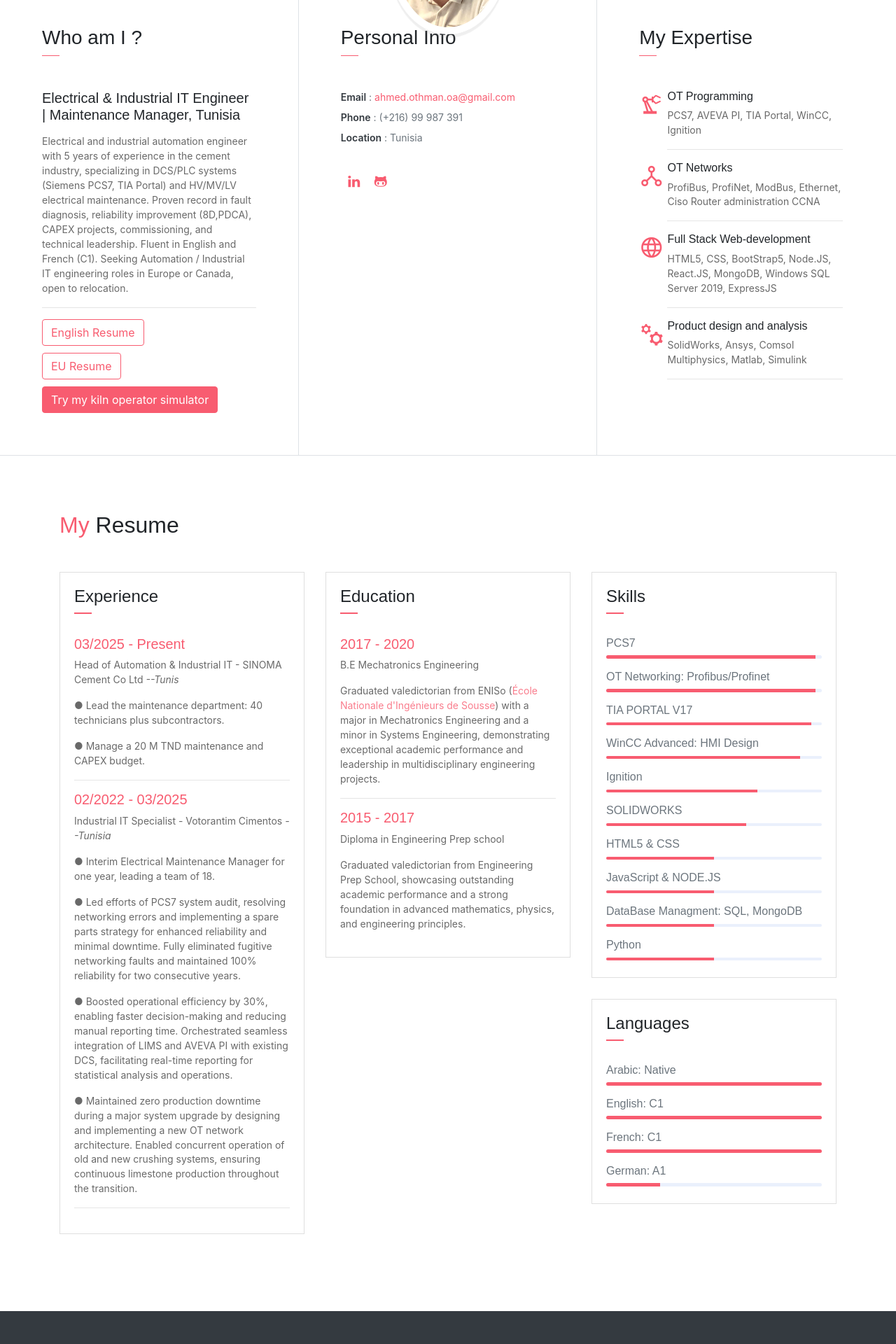
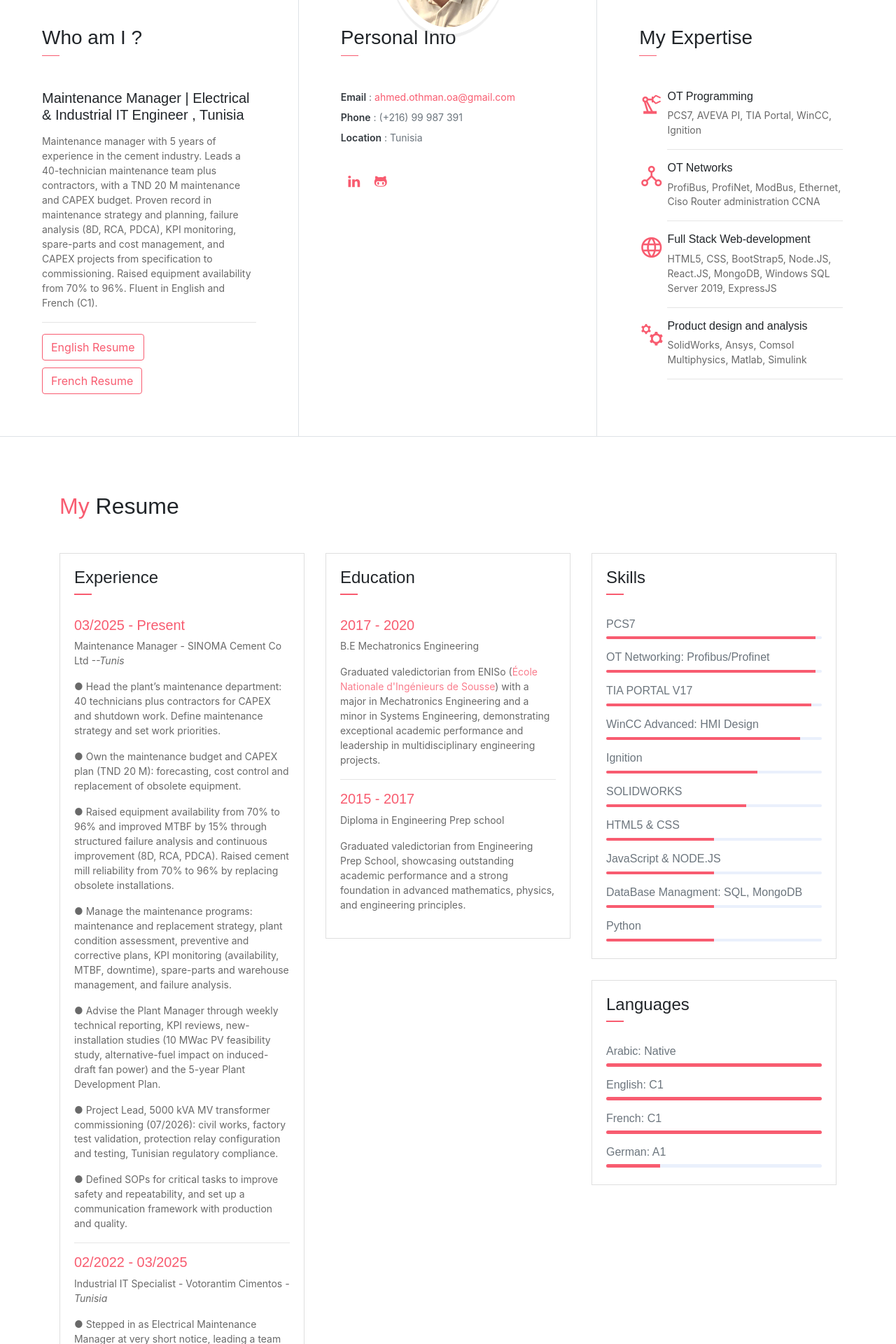
Before and after one commit to Othmen-Ahmed/portfolio, a React (Vite) app: page /#/ in a window 1280 px wide. Shown: the part 740-2660 px from the top of the page at 70% size. Built offline with nearby package versions, Linux system fonts and the light colour scheme; no server answers.

Commit message:
Fixed resume

```diff
--- a/src/Components/Header.jsx
+++ b/src/Components/Header.jsx
@@ -12,8 +12,8 @@ const Header = () => {
     <div className="header-content">
       <h4 className="header-subtitle">Hello, I am</h4>
       <h1 className="header-title">Ahmed Othman</h1>
-      <h6 className="header-mono">Siemens PCS7 | PLC/SCADA | Industrial Networks | Industry 4.0</h6>
-      <h6 className="header-mono">Experienced in industrial automation, electrical systems and digital integration.</h6>
+      <h6 className="header-mono">Maintenance Manager | Siemens PCS7 | PLC/SCADA | Industry 4.0</h6>
+      <h6 className="header-mono">Experienced in Maintenance management, electrical systems and digital integration.</h6>
 
     </div>
   </div>
--- a/src/Components/Home.jsx
+++ b/src/Components/Home.jsx
@@ -3,7 +3,6 @@ import Header from "./Header";
 import Navbar from "./Navbar";
 import Resume from "./Resume";
 import Mailto from "./Middleware/Mailto";
-import { Link } from "react-router-dom";
 
 const Home = () => {
   return (
@@ -18,14 +17,14 @@ const Home = () => {
             <h3 className="font-weight-light">Who am I ?</h3>
             <span className="line mb-5" />
             <h5 className="mb-3">
-              Electrical &amp; Industrial IT Engineer | Maintenance Manager, Tunisia
+              Maintenance Manager | Electrical &amp; Industrial IT Engineer , Tunisia
             </h5>
             <p className="mt-20">
-              Electrical and industrial automation engineer with 5 years of experience in the cement industry,
-              specializing in DCS/PLC systems (Siemens PCS7, TIA Portal) and HV/MV/LV electrical maintenance.
-              Proven record in fault diagnosis, reliability improvement (8D,PDCA), CAPEX projects, commissioning,
-              and technical leadership. Fluent in English and French (C1). Seeking Automation /
-              Industrial IT engineering roles in Europe or Canada, open to relocation.
+              Maintenance manager with 5 years of experience in the cement industry. Leads a 40-technician maintenance
+              team plus contractors, with a TND 20 M maintenance and CAPEX budget. Proven record in maintenance
+              strategy and planning, failure analysis (8D, RCA, PDCA), KPI monitoring, spare-parts and cost management,
+              and CAPEX projects from specification to commissioning. Raised equipment availability from 70% to 96%.
+              Fluent in English and French (C1).
             </p>
 
             <hr></hr>
@@ -46,16 +45,8 @@ const Home = () => {
               target="_blank"
               rel="noopener noreferrer"
             >
-              EU Resume
+              French Resume
             </a>
-            <br />
-            <Link
-              to="/simulator"
-              className="btn btn-danger"
-              style={{ marginTop: "10px" }}
-            >
-              Try my kiln operator simulator
-            </Link>
           </div>
 
           <div className="col-lg-4 about-card">
--- a/src/Components/Resume.jsx
+++ b/src/Components/Resume.jsx
@@ -1,4 +1,5 @@
 import React from "react";
+import { Link } from "react-router-dom";
 
 const Resume = () => {
   return (
@@ -21,48 +22,64 @@ const Resume = () => {
                 <div className="card-body">
                   <h6 className="title text-danger">03/2025 - Present</h6>
                   <p>
-                    Head of Automation &amp; Industrial IT - SINOMA Cement Co Ltd{" "}
+                    Maintenance Manager - SINOMA Cement Co Ltd{" "}
                     <span style={{ fontStyle: "italic" }}>--Tunis</span>{" "}
                   </p>
                   <p className="subtitle">
-                    ● Lead the maintenance department: 40 technicians plus
-                    subcontractors.
+                    ● Head the plant’s maintenance department: 40 technicians plus contractors for CAPEX and shutdown work. Define
+maintenance strategy and set work priorities.
                   </p>
                   <p className="subtitle">
-                    ● Manage a 20 M TND maintenance and CAPEX budget.
+                    ● Own the maintenance budget and CAPEX plan (TND 20 M): forecasting, cost control and replacement of obsolete
+equipment.
+                  </p>
+                  <p className="subtitle">
+                    ● Raised equipment availability from 70% to 96% and improved MTBF by 15% through structured failure analysis
+and continuous improvement (8D, RCA, PDCA). Raised cement mill reliability from 70% to 96% by replacing
+obsolete installations.
+                  </p>
+                  <p className="subtitle">
+                    ● Manage the maintenance programs: maintenance and replacement strategy, plant condition assessment,
+preventive and corrective plans, KPI monitoring (availability, MTBF, downtime), spare-parts and warehouse
+management, and failure analysis.
+                  </p>
+                  <p className="subtitle">
+                    ● Advise the Plant Manager through weekly technical reporting, KPI reviews, new-installation studies (10 MWac PV
+feasibility study, alternative-fuel impact on induced-draft fan power) and the 5-year Plant Development Plan.
+                  </p>
+                  <p className="subtitle">
+                    ● Project Lead, 5000 kVA MV transformer commissioning (07/2026): civil works, factory test validation, protection
+relay configuration and testing, Tunisian regulatory compliance.
+                  </p>
+                  <p className="subtitle">
+                    ● Defined SOPs for critical tasks to improve safety and repeatability, and set up a communication framework with
+production and quality.
                   </p>
                   <hr />
                   <h6 className="title text-danger">02/2022 - 03/2025</h6>
                   <p>
                     Industrial IT Specialist - Votorantim Cimentos{" "}
-                    <span style={{ fontStyle: "italic" }}>--Tunisia</span>{" "}
+                    <span style={{ fontStyle: "italic" }}>-Tunisia</span>{" "}
                   </p>
                   <p className="subtitle">
-                    ● Interim Electrical Maintenance Manager for one year,
-                    leading a team of 18.
+                    ● Stepped in as Electrical Maintenance Manager at very short notice, leading a team of 18 and ensuring continuity
+of maintenance operations for one year.
                   </p>
                   <p className="subtitle">
-                    ● Led efforts of PCS7 system audit, resolving networking
-                    errors and implementing a spare parts strategy for enhanced
-                    reliability and minimal downtime. Fully eliminated fugitive
-                    networking faults and maintained 100% reliability for two
-                    consecutive years.
+                    ● Maintained and continuously improved the plant process control system (PCS7, 14 S7-400 stations, 60 control
+cabinets);monitored electrical energy and ensured regulatory compliance.
                   </p>
                   <p className="subtitle">
-                    ● Boosted operational efficiency by 30%, enabling faster
-                    decision-making and reducing manual reporting time.
-                    Orchestrated seamless integration of LIMS and AVEVA PI with
-                    existing DCS, facilitating real-time reporting for
-                    statistical analysis and operations.
+                    ● Led full PCS7 system audits, identifying reliability improvements.
                   </p>
                   <p className="subtitle">
-                    ● Maintained zero production downtime during a major system
-                    upgrade by designing and implementing a new OT network
-                    architecture. Enabled concurrent operation of old and new
-                    crushing systems, ensuring continuous limestone production
-                    throughout the transition.
+                    ● Implemented a spare-parts strategy achieving 100% equipment availability and cutting the maintenance budget
+by 5% (1.2M TND).
                   </p>
-                  <hr />
+                  <p className="subtitle">
+                    ● Used PRONETA and nmap in industrial network testing campaigns, sustaining near-100% network availability.
+                  </p>
+
                 </div>
               </div>
             </div>
@@ -352,7 +369,9 @@ const Resume = () => {
                     profitability. Communication with the current DCS(SIemens PCS7)
                     was done using OPC DA. Switching logic was configured to grafully
                     transition between normal and automatic operations.
+
                   </p>
+
                   <figure className="text-center">
                     <img
                       src="./assets/imgs/optimization-with-apc.jpg"
@@ -361,6 +380,13 @@ const Resume = () => {
                     />
                     <figcaption>MPC Optimization with ABB APC</figcaption>
                   </figure>
+                  <Link
+                    to="/simulator"
+                    className="btn btn-danger"
+                    style={{ marginTop: "10px" }}
+                  >
+                    Try my kiln operator simulator
+                  </Link>
                 </div>
               </div>
             </div>
@@ -464,7 +490,7 @@ const Resume = () => {
       </section>
 
       {/* Portfolio Section */}
-      <section className="section bg-custom-gray" id="portfolio">
+      {/* <section className="section bg-custom-gray" id="portfolio">
         <div className="container">
           <h1 className="mb-5">
             <span className="text-danger">My</span> Projects
@@ -748,7 +774,7 @@ const Resume = () => {
               </div>
             </div>
           </div> */}
-
+{/*
           <div>
             <span className="material-symbols-outlined">construction</span>
             <h6>Work in Progress</h6>
@@ -757,6 +783,7 @@ const Resume = () => {
         </div>
       </section>
       {/* End of portfolio section */}
+
     </>
   );
 };
```
Also changed, not shown: 1 other file (tests, documents, lock files or other folders).
